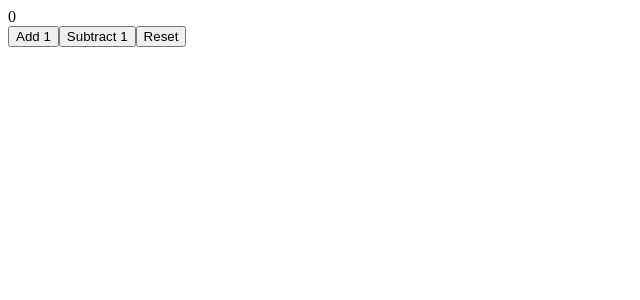
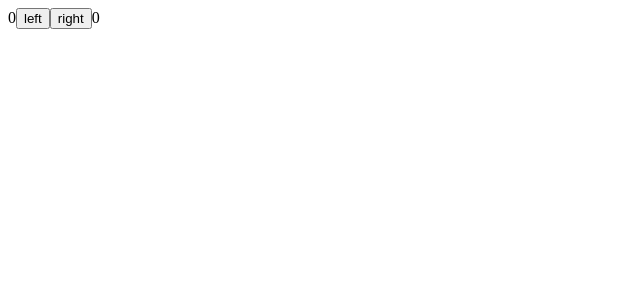
Before and after one commit to daggettt/part1, a React (Vite) app: page / in a window 1280 px wide. Shown: the top 300 px of the page, without its empty margins (0-640 px from the left). Built offline with nearby package versions, Linux system fonts and the light colour scheme.

Commit message:
Add right and left buttons, and allClicks array.

```diff
--- a/src/App.jsx
+++ b/src/App.jsx
@@ -1,28 +1,33 @@
-/* Part 1 C - Complete */
+/* Part 1 D */
 
 import { useState } from "react"
 
-const Display = ({counter}) => <div>{counter}</div>
+const App = () => {
 
+  const [left, setLeft] = useState(0)
+  const [right, setRight] = useState(0)
+  const [allClicks, setAll] = useState([])
 
-const Button = ({onClick, text}) => <button onClick={onClick}>{text}</button>
+  const handleLeftClick = () => {
+    setAll(allClicks.concat('L'))
+    setLeft(left + 1)
+  }
 
-const App = () => {
-  const [ counter, setCounter ] = useState(0)
-  console.log('rendering with counter value', counter)
-
-  const increaseByOne = () => setCounter(counter + 1)
-  const decreaseByOne = () => setCounter(counter - 1)
-  const setToZero = () => setCounter(0)
+  const handleRightClick = () => {
+    setAll(allClicks.concat('R'))
+    setRight(right + 1)
+  }
 
   return (
     <div>
-      <Display counter={counter}/>
-      <Button onClick={increaseByOne} text='Add 1'/>
-      <Button onClick={decreaseByOne} text='Subtract 1'/>
-      <Button onClick={setToZero} text='Reset'/>
+      {left}
+      <button onClick={handleLeftClick}>left</button>
+      <button onClick={handleRightClick}>right</button>
+      {right}
+      <p>{allClicks.join(' ')}</p>
     </div>
   )
+
 }
 
 export default App
```
